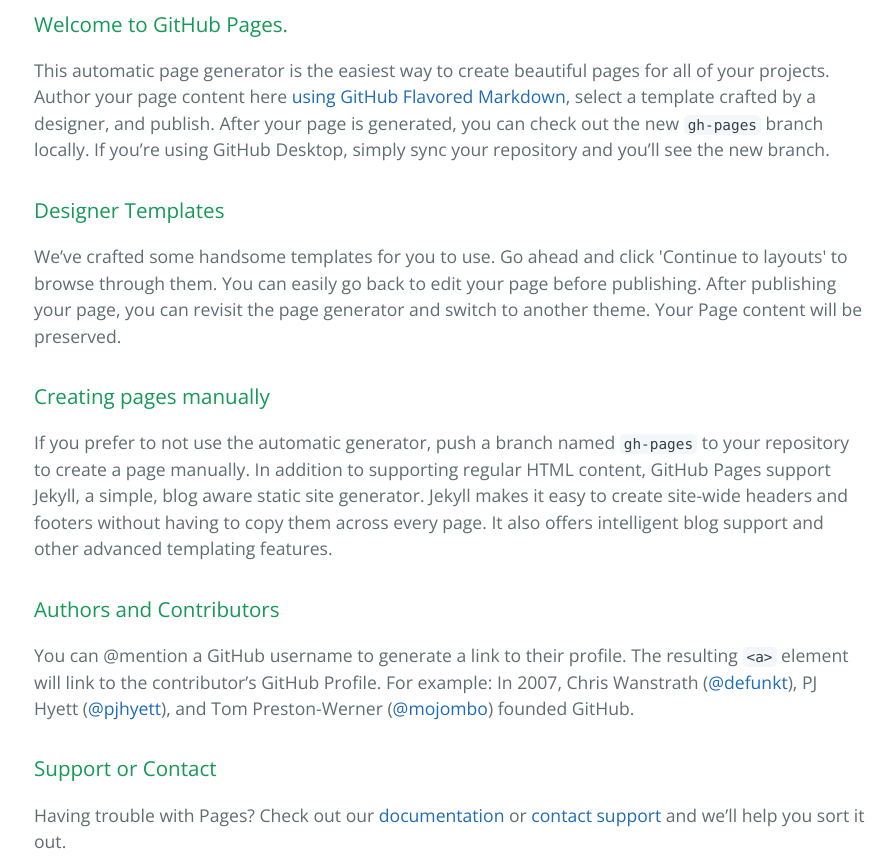
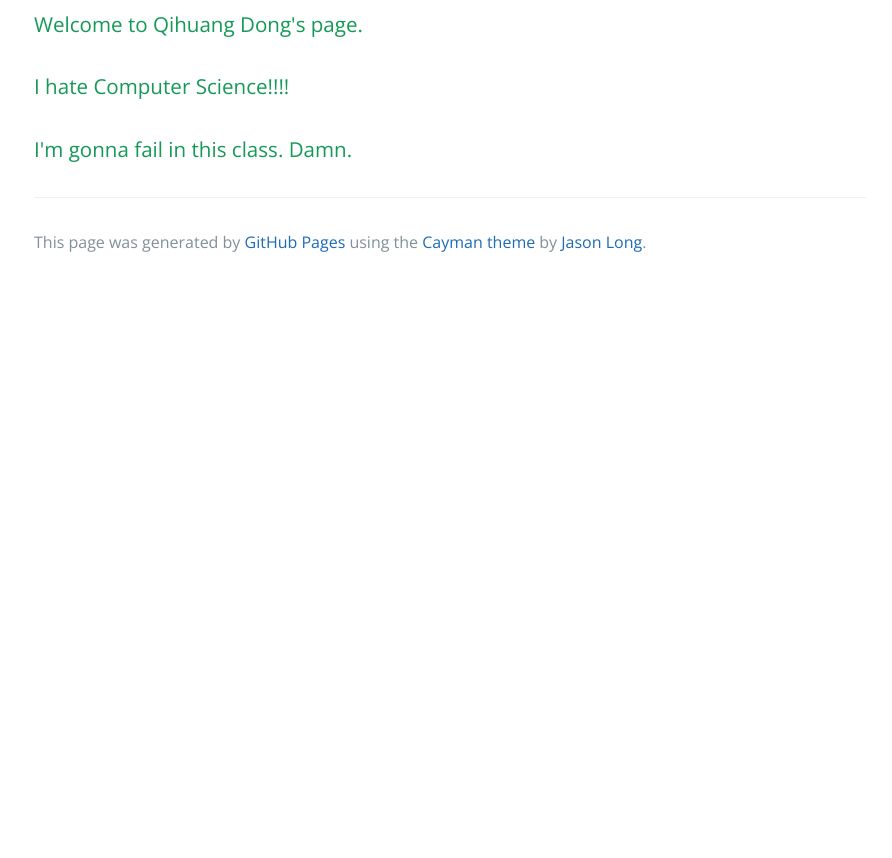
Before and after one commit to danny19980507/danny19980507.github.io, a plain HTML site: page index.html in a window 1280 px wide. Shown: the part 340-1198 px from the top of the page, without its empty margins (190-1082 px from the left). After the commit the page ends 800 px from the top, so only its background shows below. Drawn offline with nearby package versions, Linux system fonts and the light colour scheme.

Commit message:
Replace master branch with page content via GitHub

```diff
--- a/index.html
+++ b/index.html
@@ -17,29 +17,13 @@
 
     <section class="main-content">
       <h3>
-<a id="welcome-to-github-pages" class="anchor" href="#welcome-to-github-pages" aria-hidden="true"><span aria-hidden="true" class="octicon octicon-link"></span></a>Welcome to GitHub Pages.</h3>
-
-<p>This automatic page generator is the easiest way to create beautiful pages for all of your projects. Author your page content here <a href="https://guides.github.com/features/mastering-markdown/">using GitHub Flavored Markdown</a>, select a template crafted by a designer, and publish. After your page is generated, you can check out the new <code>gh-pages</code> branch locally. If you’re using GitHub Desktop, simply sync your repository and you’ll see the new branch.</p>
+<a id="welcome-to-qihuang-dongs-page" class="anchor" href="#welcome-to-qihuang-dongs-page" aria-hidden="true"><span aria-hidden="true" class="octicon octicon-link"></span></a>Welcome to Qihuang Dong's page.</h3>
 
 <h3>
-<a id="designer-templates" class="anchor" href="#designer-templates" aria-hidden="true"><span aria-hidden="true" class="octicon octicon-link"></span></a>Designer Templates</h3>
-
-<p>We’ve crafted some handsome templates for you to use. Go ahead and click 'Continue to layouts' to browse through them. You can easily go back to edit your page before publishing. After publishing your page, you can revisit the page generator and switch to another theme. Your Page content will be preserved.</p>
+<a id="i-hate-computer-science" class="anchor" href="#i-hate-computer-science" aria-hidden="true"><span aria-hidden="true" class="octicon octicon-link"></span></a>I hate Computer Science!!!!</h3>
 
 <h3>
-<a id="creating-pages-manually" class="anchor" href="#creating-pages-manually" aria-hidden="true"><span aria-hidden="true" class="octicon octicon-link"></span></a>Creating pages manually</h3>
-
-<p>If you prefer to not use the automatic generator, push a branch named <code>gh-pages</code> to your repository to create a page manually. In addition to supporting regular HTML content, GitHub Pages support Jekyll, a simple, blog aware static site generator. Jekyll makes it easy to create site-wide headers and footers without having to copy them across every page. It also offers intelligent blog support and other advanced templating features.</p>
-
-<h3>
-<a id="authors-and-contributors" class="anchor" href="#authors-and-contributors" aria-hidden="true"><span aria-hidden="true" class="octicon octicon-link"></span></a>Authors and Contributors</h3>
-
-<p>You can @mention a GitHub username to generate a link to their profile. The resulting <code>&lt;a&gt;</code> element will link to the contributor’s GitHub Profile. For example: In 2007, Chris Wanstrath (<a href="https://github.com/defunkt" class="user-mention">@defunkt</a>), PJ Hyett (<a href="https://github.com/pjhyett" class="user-mention">@pjhyett</a>), and Tom Preston-Werner (<a href="https://github.com/mojombo" class="user-mention">@mojombo</a>) founded GitHub.</p>
-
-<h3>
-<a id="support-or-contact" class="anchor" href="#support-or-contact" aria-hidden="true"><span aria-hidden="true" class="octicon octicon-link"></span></a>Support or Contact</h3>
-
-<p>Having trouble with Pages? Check out our <a href="https://help.github.com/pages">documentation</a> or <a href="https://github.com/contact">contact support</a> and we’ll help you sort it out.</p>
+<a id="im-gonna-fail-in-this-class-damn" class="anchor" href="#im-gonna-fail-in-this-class-damn" aria-hidden="true"><span aria-hidden="true" class="octicon octicon-link"></span></a>I'm gonna fail in this class. Damn.</h3>
 
       <footer class="site-footer">
 
```
Also changed, not shown: params.json (+1 -1 lines).
